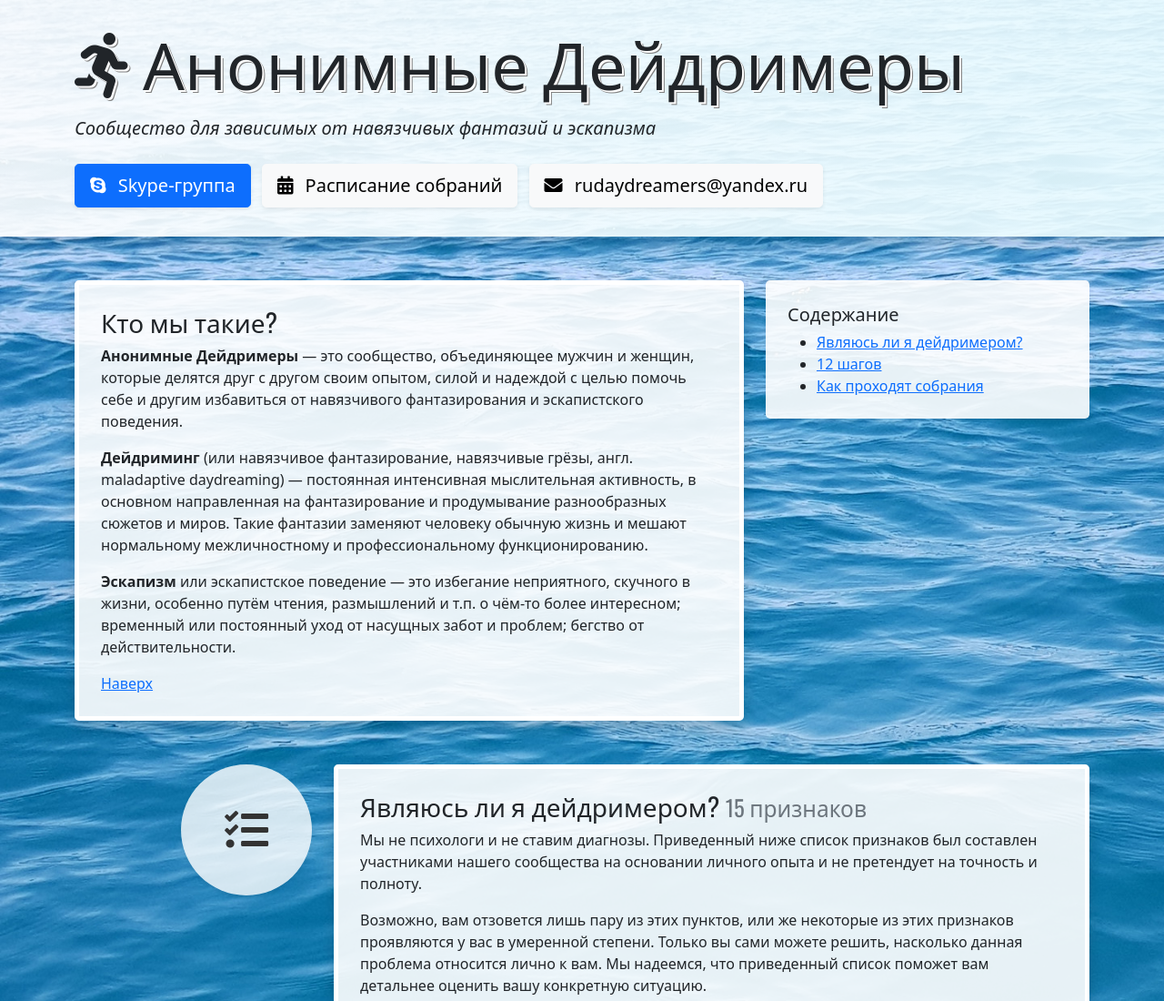
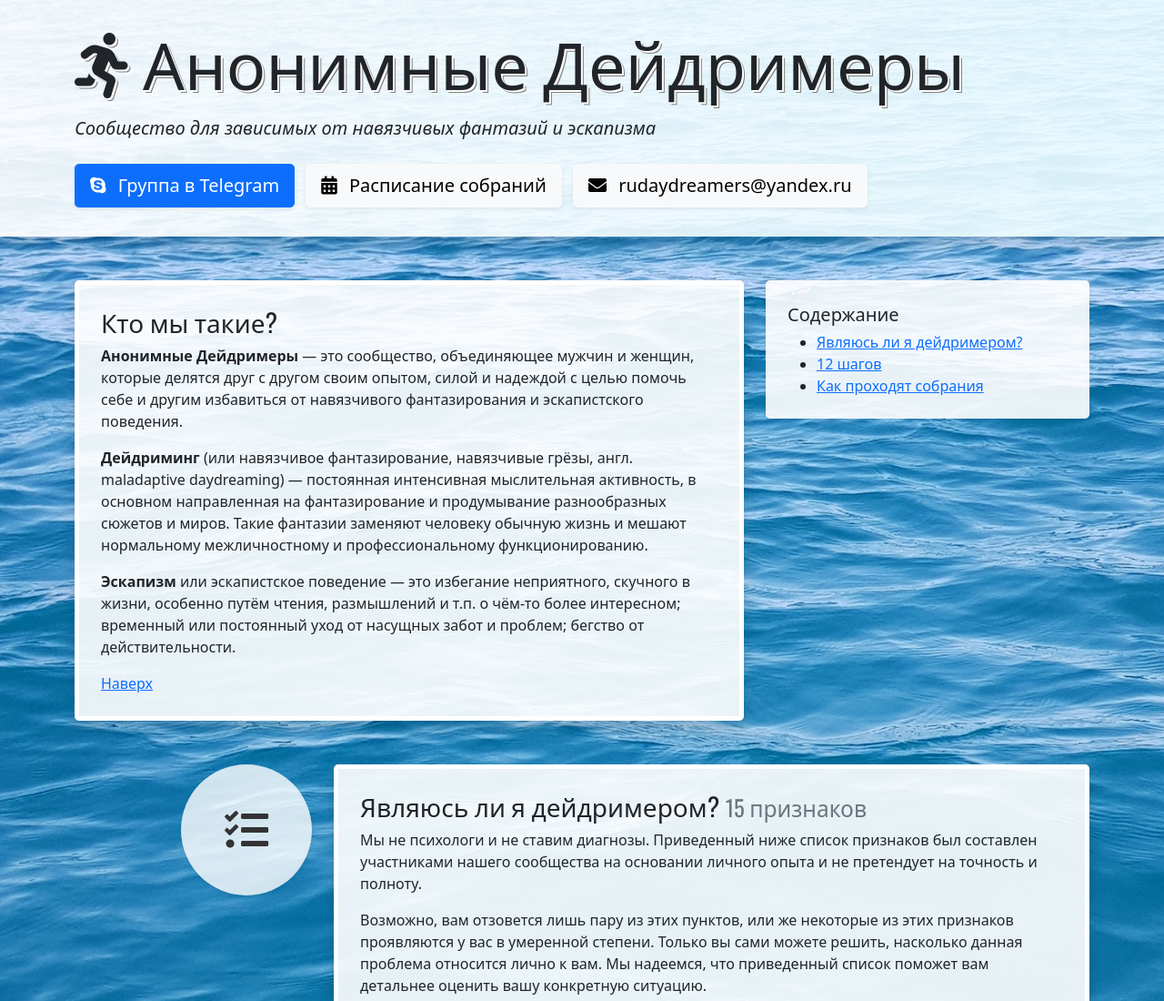
Before and after one commit to scriptin/daydreamers, a plain HTML site: page index.html in a window 1280 px wide. Shown: the top 1100 px of the page at 91% size. Drawn offline with nearby package versions, Linux system fonts and the light colour scheme.

Commit message:
Replace skype link to telegram

```diff
--- a/index.html
+++ b/index.html
@@ -84,10 +84,10 @@
                     </p>
                     <ul class="list-inline mt-4">
                         <li class="list-inline-item">
-                            <a href="https://join.skype.com/k4PwU4GqkMOZ"
+                            <a href="https://t.me/addtolkosegonya"
                                class="btn btn-lg btn-primary shadow-sm">
                                 <i class="fab fa-skype"></i>
-                                Skype-группа
+                                Группа в Telegram
                             </a>
                         </li>
                         <li class="list-inline-item">
```
